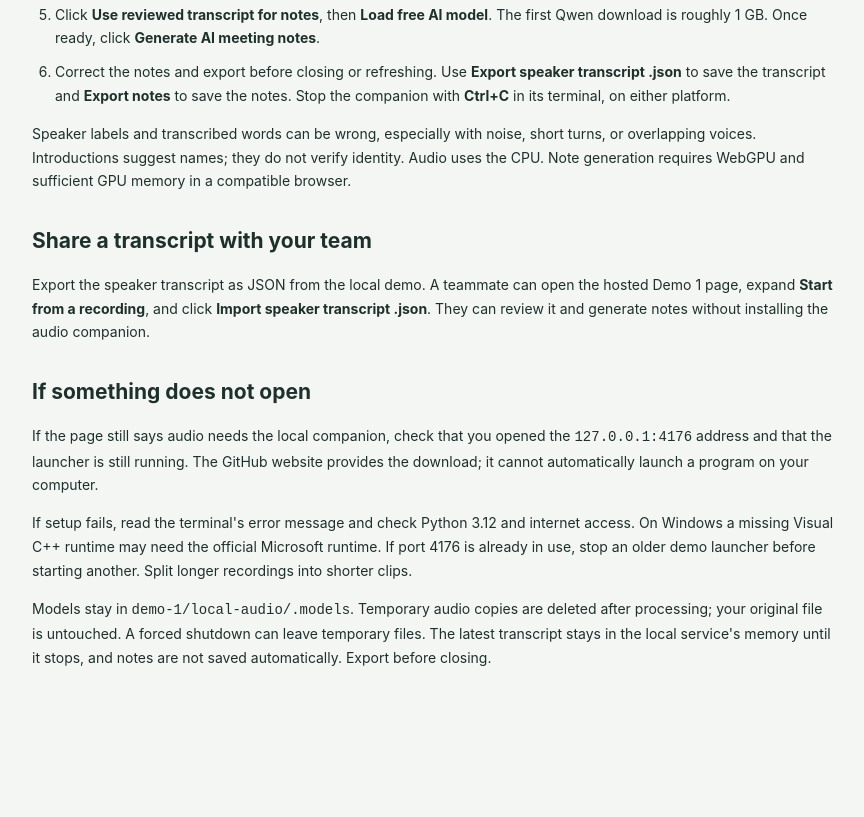
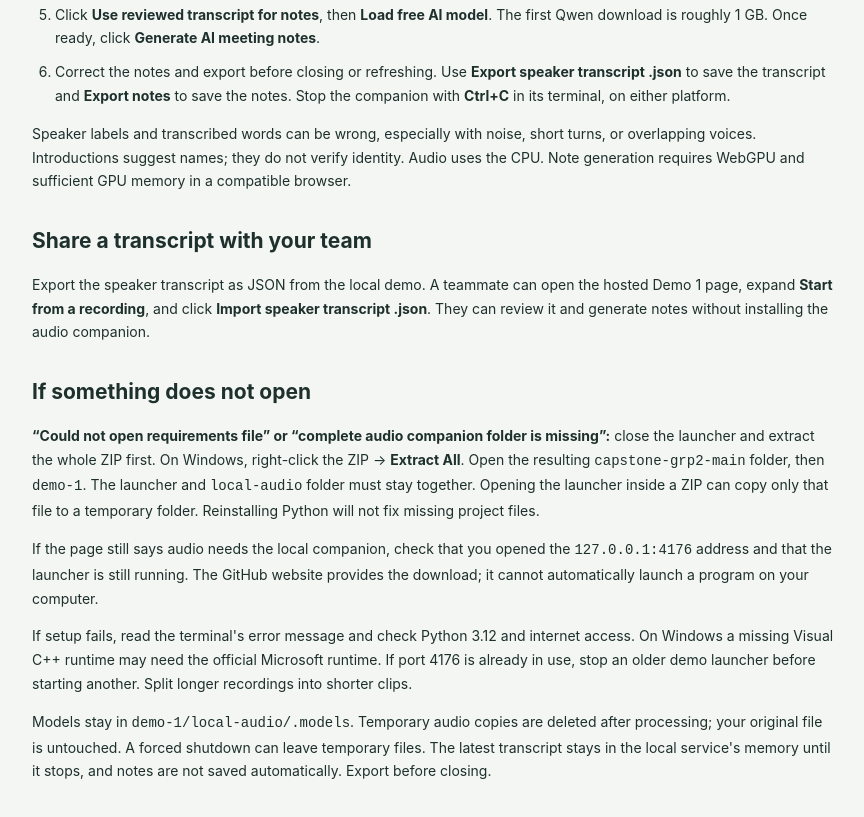
Before and after one commit to AnthonyFald/capstone-grp2, a website: page demo-1/audio-setup.html in a window 1280 px wide. Shown: the part 1478-2295 px from the top of the page, without its empty margins (207-1071 px from the left). Before the commit the page ends 2218 px from the top, so only its background shows below. Drawn offline with Linux system fonts and the light colour scheme.

Commit message:
Explain missing project files before starting audio setup
Check that the audio companion files are present before creating an environment. Tell Windows and Mac users to extract the full ZIP, and distinguish package installation and server errors from Python setup errors.

Validation: two Windows missing-file scenarios stop before environment creation; all five site checks pass.

```diff
--- a/demo-1/audio-setup.html
+++ b/demo-1/audio-setup.html
@@ -47,6 +47,7 @@
   <p>Export the speaker transcript as JSON from the local demo. A teammate can open the hosted Demo 1 page, expand <strong>Start from a recording</strong>, and click <strong>Import speaker transcript .json</strong>. They can review it and generate notes without installing the audio companion.</p>
 
   <h2>If something does not open</h2>
+  <p><strong>“Could not open requirements file” or “complete audio companion folder is missing”:</strong> close the launcher and extract the whole ZIP first. On Windows, right-click the ZIP → <strong>Extract All</strong>. Open the resulting <code>capstone-grp2-main</code> folder, then <code>demo-1</code>. The launcher and <code>local-audio</code> folder must stay together. Opening the launcher inside a ZIP can copy only that file to a temporary folder. Reinstalling Python will not fix missing project files.</p>
   <p>If the page still says audio needs the local companion, check that you opened the <code>127.0.0.1:4176</code> address and that the launcher is still running. The GitHub website provides the download; it cannot automatically launch a program on your computer.</p>
   <p>If setup fails, read the terminal's error message and check Python 3.12 and internet access. On Windows a missing Visual C++ runtime may need the official Microsoft runtime. If port 4176 is already in use, stop an older demo launcher before starting another. Split longer recordings into shorter clips.</p>
   <p>Models stay in <code>demo-1/local-audio/.models</code>. Temporary audio copies are deleted after processing; your original file is untouched. A forced shutdown can leave temporary files. The latest transcript stays in the local service's memory until it stops, and notes are not saved automatically. Export before closing.</p>
```
Also changed, not shown: 2 other files.
